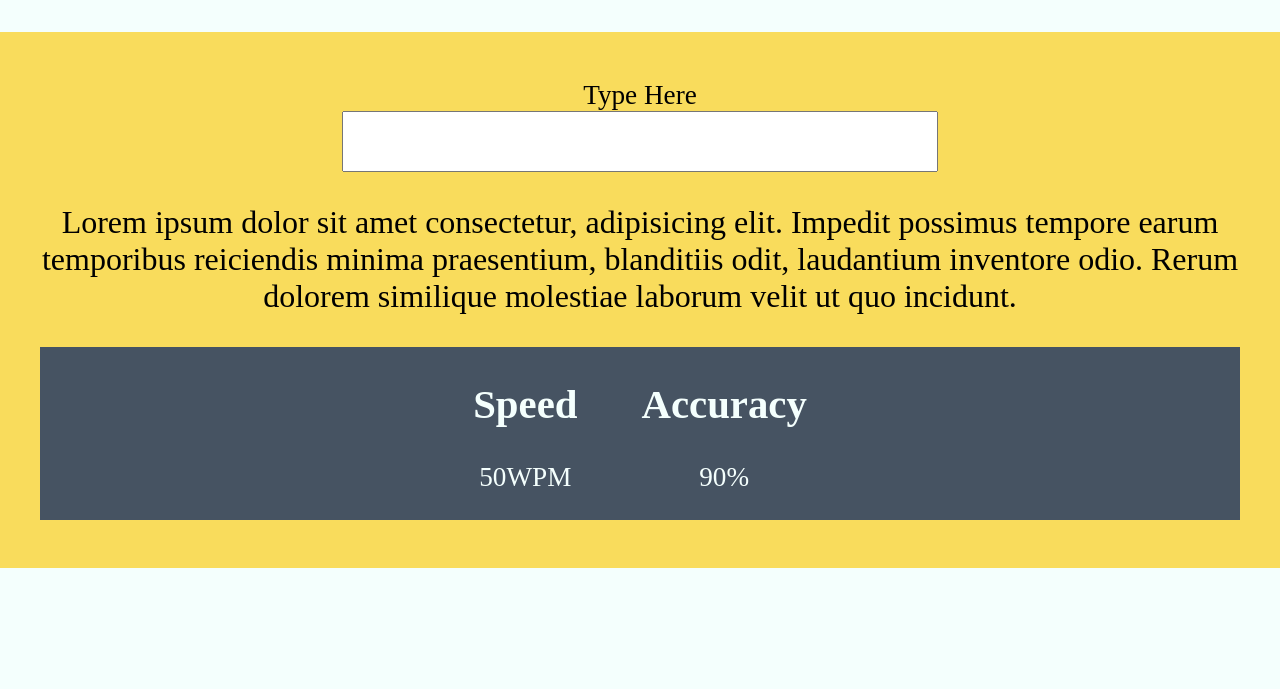
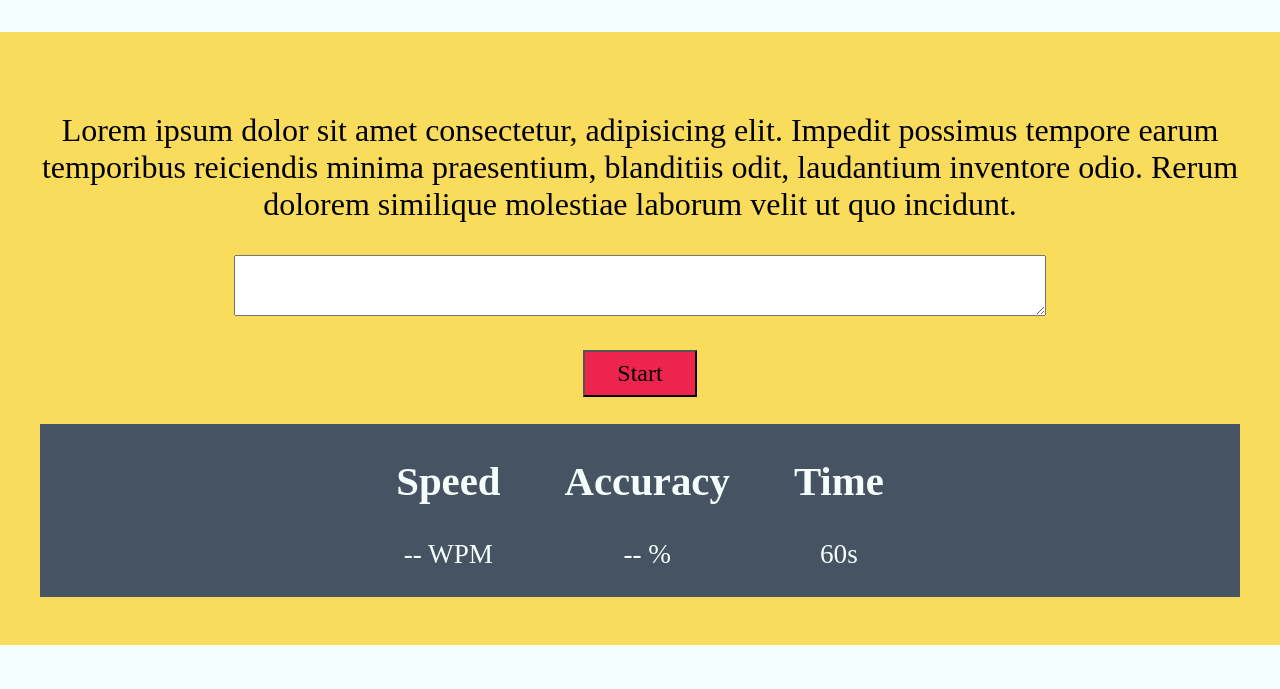
Before and after one commit to PKwhiting/DjangoTypingApp, a Django app: page / in a window 1280 px wide. Shown: the part 111-800 px from the top of the page. Run offline with Django 3.2, Linux system fonts and the light colour scheme; some web fonts are replaced.

Commit message:
Added script to measure speed and time.

```diff
--- a/typingTestApp/templates/home.html
+++ b/typingTestApp/templates/home.html
@@ -4,9 +4,8 @@
     <meta charset="utf-8">
     <meta name="viewport" content="width=device-width, initial-scale=1.0">
     <meta name="description" content="Django Typing Speed App">
-    <title>Tpying Speed Calculator</title>
-    <!--<link rel="stylesheet" type="text/css" href="{{STATIC_URL}}css/small.css">-->
-    <link rel="stylesheet" type="text/css" href="small.css">
+    <title>Typing Speed Calculator</title>
+    <link rel="stylesheet" type="text/css" href="{{STATIC_URL}}css/small.css">
 </head>
 <body>
     <main>
@@ -14,25 +13,64 @@
             <h1>Django Typing App</h1>
         </div>
         <div class="mainblock">
-            <form>
-                <label for="input">Type Here</label><br>
-                <input type="text" id="input" name="input">
-            </form>
             <div class="typingtext">
                 <p>Lorem ipsum dolor sit amet consectetur, adipisicing elit. Impedit possimus tempore earum temporibus reiciendis minima praesentium, blanditiis odit, laudantium inventore odio. Rerum dolorem similique molestiae laborum velit ut quo incidunt.</p>
             </div>
+            <textarea id="input" cols="30" rows="1"></textarea></br>
+            <p><button type="button" class="button" onclick="startTest()">Start</button></p>
+            <script>
+                function startTest() {
+                    // Define start time and clear text field.
+                    var startTime = new Date().getTime();
+                    document.getElementById("input").value = '';
+
+                    // Update accuracy, time passed, and WPM each second.
+                    var update = setInterval(function() {
+
+                        var currentTime = new Date().getTime();
+                        inputString = document.getElementById("input").value;
+
+                        /* Exclude start and end white-space, double spaces, and newlines respectively.
+                        Code courtesy of https://www.w3resource.com/javascript-exercises/javascript-regexp-exercise-6.php. */
+                        inputString = inputString.replace(/(^\s*)|(\s*$)/gi,"");
+                        inputString = inputString.replace(/[ ]{2,}/gi," ");
+                        inputString = inputString.replace(/\n /,"\n");
+
+                        // Update timer.
+                        var timePassed = Math.floor((currentTime - startTime) / 1000);
+                        document.getElementById("time").innerHTML = (60 - timePassed) + "s";
+
+                        // Update word count.
+                        var wordCount = inputString.split(' ').length;
+
+                        //Update WPM (words per minute).
+                        var WPM = document.getElementById("wpm").innerHTML = Math.round(wordCount  / (timePassed / 60)) + " WPM";
+
+                        if (timePassed > 9) {
+                            clearInterval(update);
+                            window.alert("Congratualations! You typed at a speed of " + WPM + ".");
+                        }
+
+                    }, 1000);
+
+                }
+            </script>
             <div class="stats">
                 <div class="item">
                     <h2>Speed</h2>
-                    <p>50WPM</p>
+                    <p id="wpm">-- WPM</p>
                 </div>
                 <div class="item">
                     <h2>Accuracy</h2>
-                    <p>90%</p>
+                    <p>-- %</p>
                 </div>
-
+                <div class="item">
+                    <h2>Time</h2>
+                    <p id="time">60s</p>
+                </div>
             </div>
         </div>
     </main>
+
 </body>
 </html>
--- a/typingTestApp/templates/small.css
+++ b/typingTestApp/templates/small.css
@@ -57,3 +57,9 @@ body {
   padding-right: 2rem;
   color: #F4FFFD;
 }
+.button {
+  font-family: 'Source Serif Pro', serif;
+  background-color: #ED254E;
+  font-size: 1.5rem;
+  padding: 0.5rem 2rem;
+}
```
